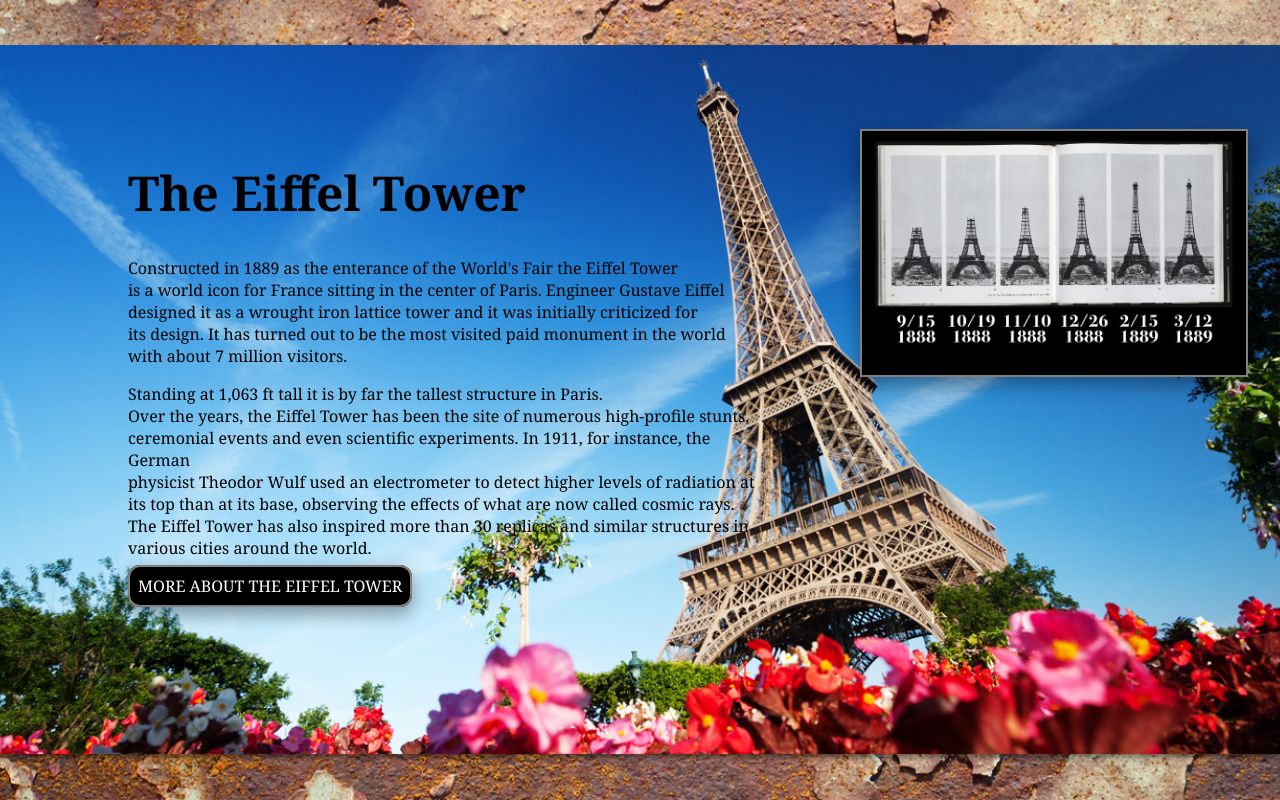
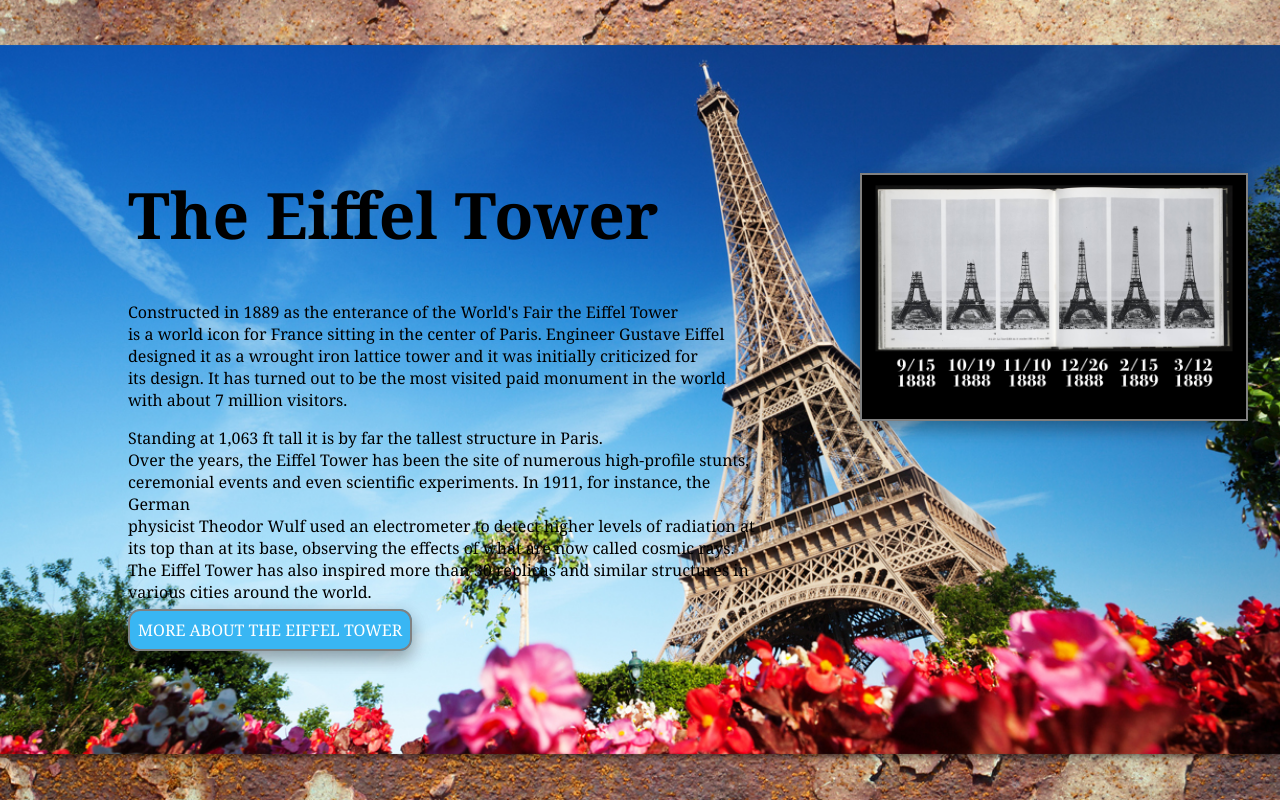
Before and after one commit to rrakowski1/project1rakowski, a plain HTML site: page index.html in a window 1280 px wide. Drawn offline with Linux system fonts and the light colour scheme.

Commit message:
polishing button

```diff
--- a/main.css
+++ b/main.css
@@ -22,7 +22,7 @@ span {
 
 h1 {
   color: black;
-  font-size: 300%;
+  font-size: 400%;
   padding-top: 10%;
 }
 
@@ -54,13 +54,12 @@ img {
 }
 
 a {
-  /*margin: 23em auto 4em auto;*/
   color: white;
   font-family: "Georgia", serif;
   text-transform: uppercase;
   text-decoration: none;
   padding: 0.5em;
-  background-color: black;
+  background-color: rgb(57, 182, 243);
   border-radius: 12px;
   border: 2px solid gray;
   box-shadow: 0 8px 16px 0 rgba(0,0,0,0.2), 0 6px 20px 0 rgba(0,0,0,0.19);
```
